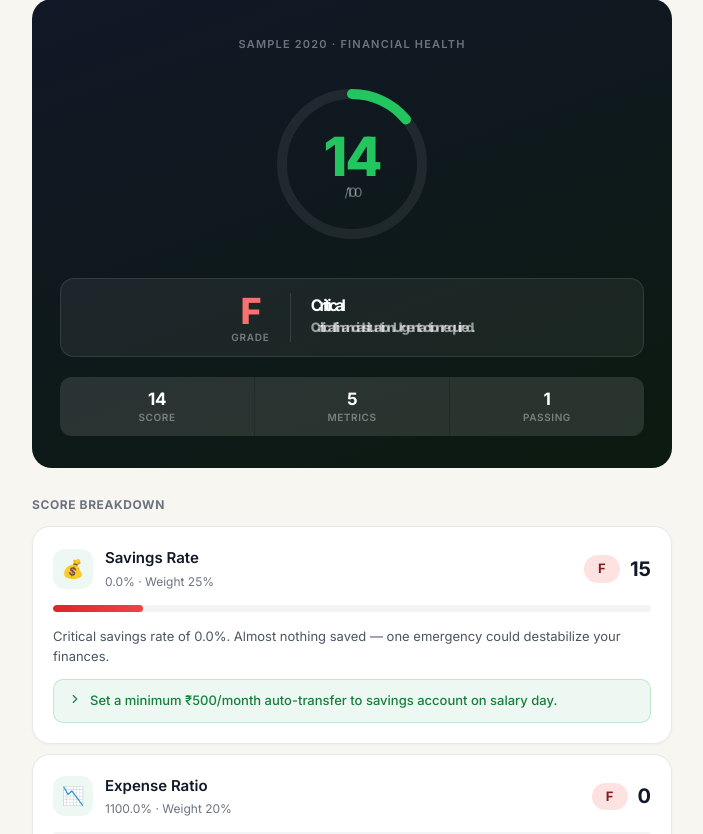
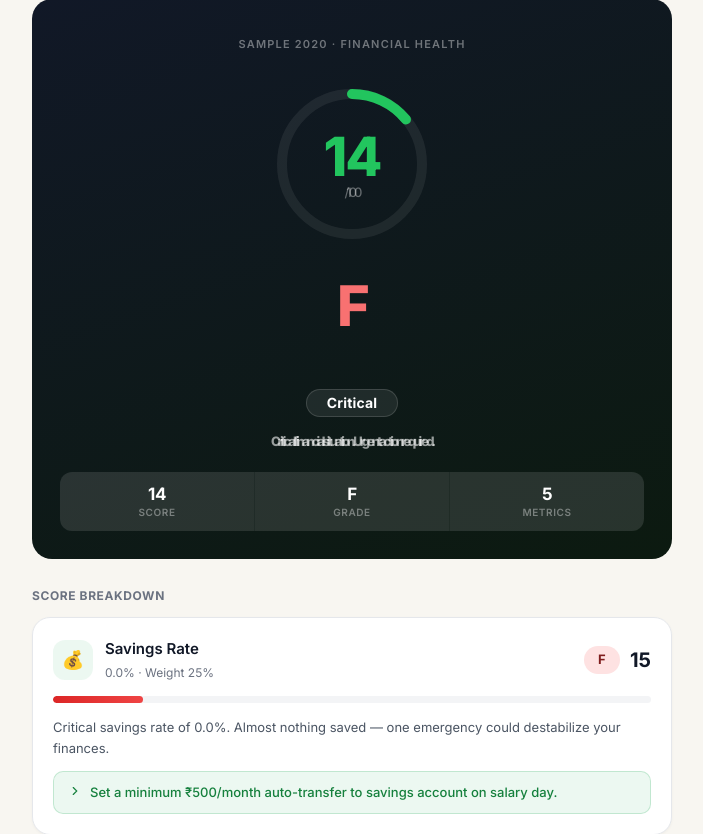
Before and after one commit to Bhatt753/financeiq, a Flask app: page /health in a window 1280 px wide. Shown: the part 178-1012 px from the top of the page, without its empty margins (288-991 px from the left). Run offline with Flask 3, Linux system fonts and the light colour scheme; the visitor is signed in with stand-in values (Sample User, id 1); tables that the repository leaves empty hold one stand-in row (values such as "Sample post"); some libraries are stand-ins or nearby versions.

Commit message:
Fix health score card overlapping text (root cause: broken Jinja2 filter)
Root cause: selectattr('raw_score', '>=', 70) uses an invalid Jinja2 test
name — '>=.' is not a registered test, causing a FilterArgumentError 500
on every page load. Flask fell back to the old cached template which had
the overlapping badge/text CSS layout.

Fixes:
- Remove the broken selectattr line; replace good_count with score.grade
  in the stats strip (no Jinja2 filter needed)
- Replace flex-based grade-block/status-block row with fully block-level
  stacked layout: grade letter (display:block), status pill (inline-block),
  summary (display:block) — zero chance of overlap
- Remove CSS animation transform from .score-hero (subpixel rendering
  artifacts on Windows with transform:translateY)

Co-Authored-By: Claude Sonnet 4.6 <noreply@anthropic.com>

```diff
--- a/templates/health.html
+++ b/templates/health.html
@@ -83,10 +83,9 @@
         .score-hero {
             background: linear-gradient(160deg, #111827 0%, #0c1a10 100%);
             border-radius: var(--radius);
-            padding: 36px 28px 32px;
+            padding: 36px 28px 28px;
             text-align: center;
             margin-bottom: 16px;
-            animation: fadeUp 0.4s ease 0.1s both;
         }
 
         .score-month {
@@ -132,54 +131,36 @@
             font-weight: 500;
         }
 
-        /* Grade + status row */
-        .score-grade-row {
-            display: flex;
-            align-items: center;
-            justify-content: center;
-            gap: 0;
-            background: rgba(255,255,255,0.06);
-            border: 1px solid rgba(255,255,255,0.1);
-            border-radius: 14px;
-            padding: 14px 20px;
-            margin-bottom: 20px;
+        /* Grade + status — stacked, center-aligned, no flexbox */
+        .score-grade-area {
+            margin: 4px 0 20px;
         }
 
-        .grade-block {
-            display: flex; flex-direction: column; align-items: center;
-            padding-right: 20px;
-            border-right: 1px solid rgba(255,255,255,0.12);
-            margin-right: 20px;
-            min-width: 48px;
+        .grade-letter-big {
+            display: block;
+            font-size: 56px; font-weight: 800; line-height: 1;
+            margin-bottom: 12px;
+        }
+        .gl-A, .gl-B { color: #4ADE80; }
+        .gl-C         { color: #FCD34D; }
+        .gl-D, .gl-F  { color: #F87171; }
+
+        .grade-status-pill {
+            display: inline-block;
+            padding: 6px 20px;
+            background: rgba(255,255,255,0.08);
+            border: 1px solid rgba(255,255,255,0.14);
+            border-radius: 20px;
+            font-size: 14px; font-weight: 700; color: #FFFFFF;
+            letter-spacing: 0.2px;
+            margin-bottom: 14px;
         }
 
-        .grade-letter {
-            font-size: 36px; font-weight: 800;
-            line-height: 1;
-            letter-spacing: -1px;
-        }
-
-        .grade-label {
-            font-size: 10px; font-weight: 600;
-            text-transform: uppercase; letter-spacing: 0.8px;
-            color: rgba(255,255,255,0.4);
-            margin-top: 3px;
-        }
-
-        .status-block {
-            text-align: left;
-        }
-
-        .status-title {
-            font-size: 16px; font-weight: 700;
-            color: #FFFFFF;
-            margin-bottom: 5px;
-        }
-
-        .status-sub {
-            font-size: 13px;
-            color: rgba(255,255,255,0.55);
-            line-height: 1.5;
+        .grade-summary-text {
+            display: block;
+            font-size: 13px; color: rgba(255,255,255,0.58);
+            line-height: 1.65; max-width: 340px;
+            margin: 0 auto;
         }
 
         /* Quick stats row inside card */
@@ -404,11 +385,6 @@
         .nav-item.active, .nav-item:hover { color: var(--accent); }
 
         @media (min-width: 769px) { .bottom-nav { display: none; } }
-
-        /* Grade color helpers for dynamic grade letter */
-        .gl-A, .gl-B { color: #4ADE80; }
-        .gl-C         { color: #FCD34D; }
-        .gl-D, .gl-F  { color: #F87171; }
     </style>
 </head>
 <body>
@@ -460,33 +436,27 @@
             </div>
         </div>
 
-        <!-- Grade + Status -->
-        <div class="score-grade-row">
-            <div class="grade-block">
-                <span class="grade-letter gl-{{ score.grade }}">{{ score.grade }}</span>
-                <span class="grade-label">Grade</span>
-            </div>
-            <div class="status-block">
-                <div class="status-title">{{ score.status }}</div>
-                <div class="status-sub">{{ score.summary }}</div>
-            </div>
+        <!-- Grade + Status: stacked, fully block-level, no overlap possible -->
+        <div class="score-grade-area">
+            <span class="grade-letter-big gl-{{ score.grade }}">{{ score.grade }}</span>
+            <span class="grade-status-pill">{{ score.status }}</span>
+            <span class="grade-summary-text">{{ score.summary }}</span>
         </div>
 
         <!-- Quick stat strip -->
         {% set comp_count = score.components | length %}
-        {% set good_count = score.components | selectattr('raw_score', '>=', 70) | list | length %}
         <div class="score-stats">
             <div class="score-stat">
                 <div class="score-stat-val">{{ score.final_score }}</div>
                 <div class="score-stat-lbl">Score</div>
             </div>
             <div class="score-stat">
+                <div class="score-stat-val">{{ score.grade }}</div>
+                <div class="score-stat-lbl">Grade</div>
+            </div>
+            <div class="score-stat">
                 <div class="score-stat-val">{{ comp_count }}</div>
                 <div class="score-stat-lbl">Metrics</div>
-            </div>
-            <div class="score-stat">
-                <div class="score-stat-val">{{ good_count }}</div>
-                <div class="score-stat-lbl">Passing</div>
             </div>
         </div>
     </div>
```
